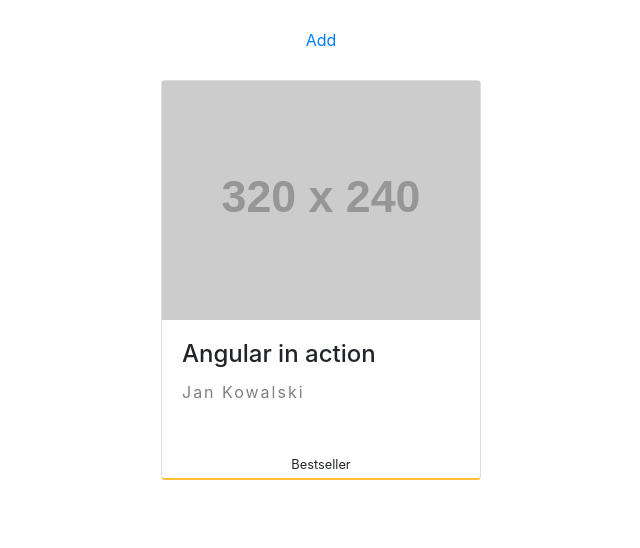
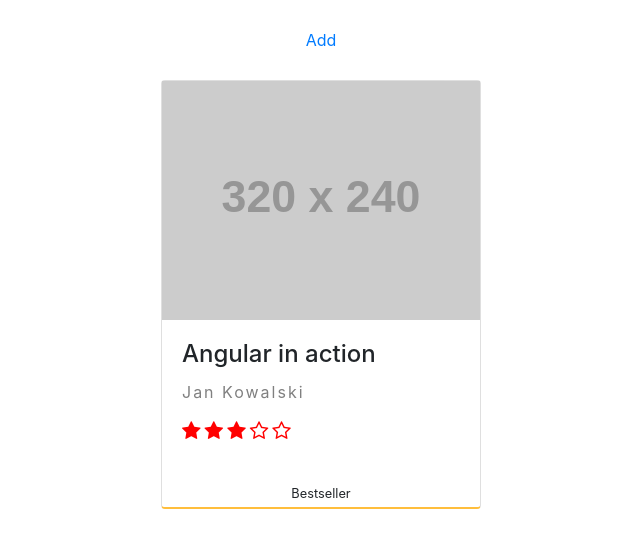
Before and after one commit to landrzejewski/angular-training, an Angular app: page / in a window 1280 px wide. Shown: the top 548 px of the page, without its empty margins (319-959 px from the left). Built offline with nearby package versions, Linux system fonts and the light colour scheme.

Commit message:
Modules and components

```diff
--- a/angular.json
+++ b/angular.json
@@ -29,6 +29,7 @@
             ],
             "styles": [
               "node_modules/bootstrap/dist/css/bootstrap.css",
+              "node_modules/font-awesome/css/font-awesome.css",
               "src/styles.scss"
             ],
             "scripts": []
--- a/package.json
+++ b/package.json
@@ -20,6 +20,7 @@
     "@angular/platform-browser-dynamic": "~8.1.2",
     "@angular/router": "~8.1.2",
     "bootstrap": "^4.3.1",
+    "font-awesome": "^4.7.0",
     "jquery": "^3.4.1",
     "popper.js": "^1.15.0",
     "rxjs": "~6.4.0",
--- a/src/app/app.component.ts
+++ b/src/app/app.component.ts
@@ -17,6 +17,7 @@ export class AppComponent {
     book.authors = 'Jan Kowalski';
     book.category = '#ffbe3c';
     book.bestseller = true;
+    book.rating = 3;
     this.books.push(book);
   }
 
--- a/src/app/books/books.module.ts
+++ b/src/app/books/books.module.ts
@@ -2,8 +2,9 @@ import {NgModule} from '@angular/core';
 import {CommonModule} from '@angular/common';
 import {BookCardComponent} from './component/book-card/book-card.component';
 import {BookFormComponent} from './component/book-form/book-form.component';
-import {FormsModule} from "@angular/forms";
+import {FormsModule} from '@angular/forms';
 import {BooksPanelComponent} from './component/books-panel/books-panel.component';
+import {SharedModule} from '../shared/shared.module';
 
 
 @NgModule({
@@ -17,7 +18,8 @@ import {BooksPanelComponent} from './component/books-panel/books-panel.component
   ],
   imports: [
     CommonModule,
-    FormsModule
+    FormsModule,
+    SharedModule
   ]
 })
 export class BooksModule {
--- a/src/app/books/component/book-card/book-card.component.html
+++ b/src/app/books/component/book-card/book-card.component.html
@@ -1,8 +1,11 @@
 <div class="card book" (click)="select()" [style.borderBottomColor]="book.category">
   <img src="http://placehold.it/320x240" alt="Cover">
+  <ng-content select="[book-header]"></ng-content>
   <div class="card-body">
     <h4 class="card-title truncate" [class.selected]="isSelected">{{book.title}}</h4>
     <p class="card-text truncate" [ngStyle]="authorsStyle">{{book.authors}}</p>
+    <ng-content select="[book-body]"></ng-content>
   </div>
+  <ng-content select="[book-footer]"></ng-content>
   <small class="text-center m-1" *ngIf="book.bestseller">Bestseller</small>
 </div>
--- a/src/app/books/component/books-panel/books-panel.component.html
+++ b/src/app/books/component/books-panel/books-panel.component.html
@@ -12,5 +12,6 @@
 
 <div class="row justify-content-around books">
   <app-book-card *ngFor="let book of books" [book]="book" [isSelected]="isSelected(book)" (selected)="select($event)">
+    <app-rating [rating]="book.rating" book-body></app-rating>
   </app-book-card>
 </div>
--- /dev/null
+++ b/src/app/shared/component/rating/rating.component.html
@@ -0,0 +1,3 @@
+<p>
+  <span *ngFor="let value of values" class="fa star" [ngClass]="{'fa-star': value, 'fa-star-o': !value}"></span>
+</p>
--- /dev/null
+++ b/src/app/shared/component/rating/rating.component.scss
@@ -0,0 +1,5 @@
+.star {
+  color: red;
+  margin-right: 4px;
+  font-size: 20px;
+}
--- /dev/null
+++ b/src/app/shared/component/rating/rating.component.ts
@@ -0,0 +1,22 @@
+import {Component, Input, OnInit} from '@angular/core';
+
+@Component({
+  selector: 'app-rating',
+  templateUrl: './rating.component.html',
+  styleUrls: ['./rating.component.scss']
+})
+export class RatingComponent implements OnInit {
+
+  @Input()
+  rating = 0;
+  @Input()
+  maxRating = 5;
+  values: boolean[] = [];
+
+  ngOnInit() {
+    for (let index = 1; index <= this.maxRating; index++) {
+      this.values.push(index <= this.rating);
+    }
+  }
+
+}
```
Also changed, not shown: src/app/shared/shared.module.ts (added, +18 -0 lines), 1 other file (tests, documents, lock files or other folders).
